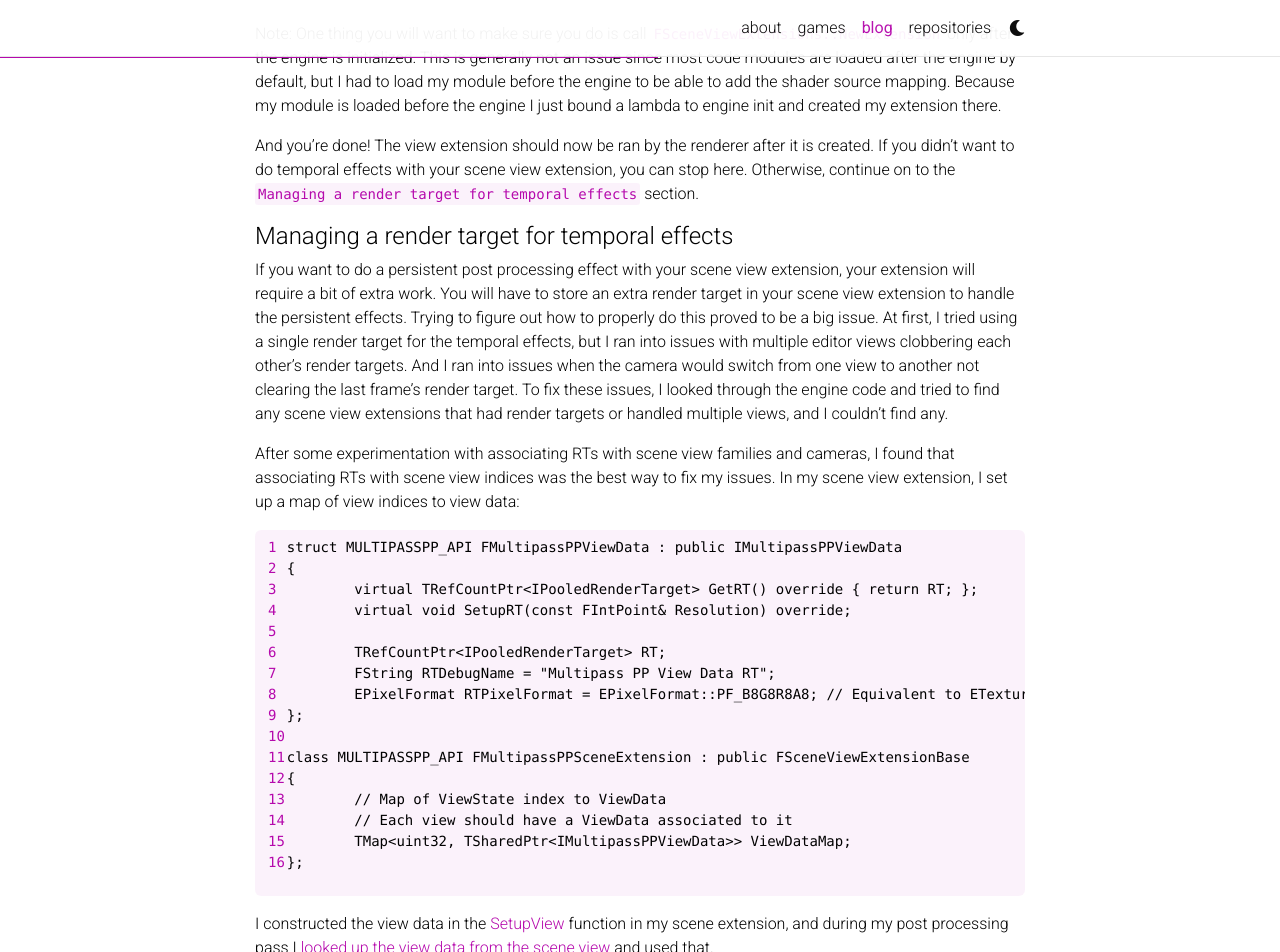
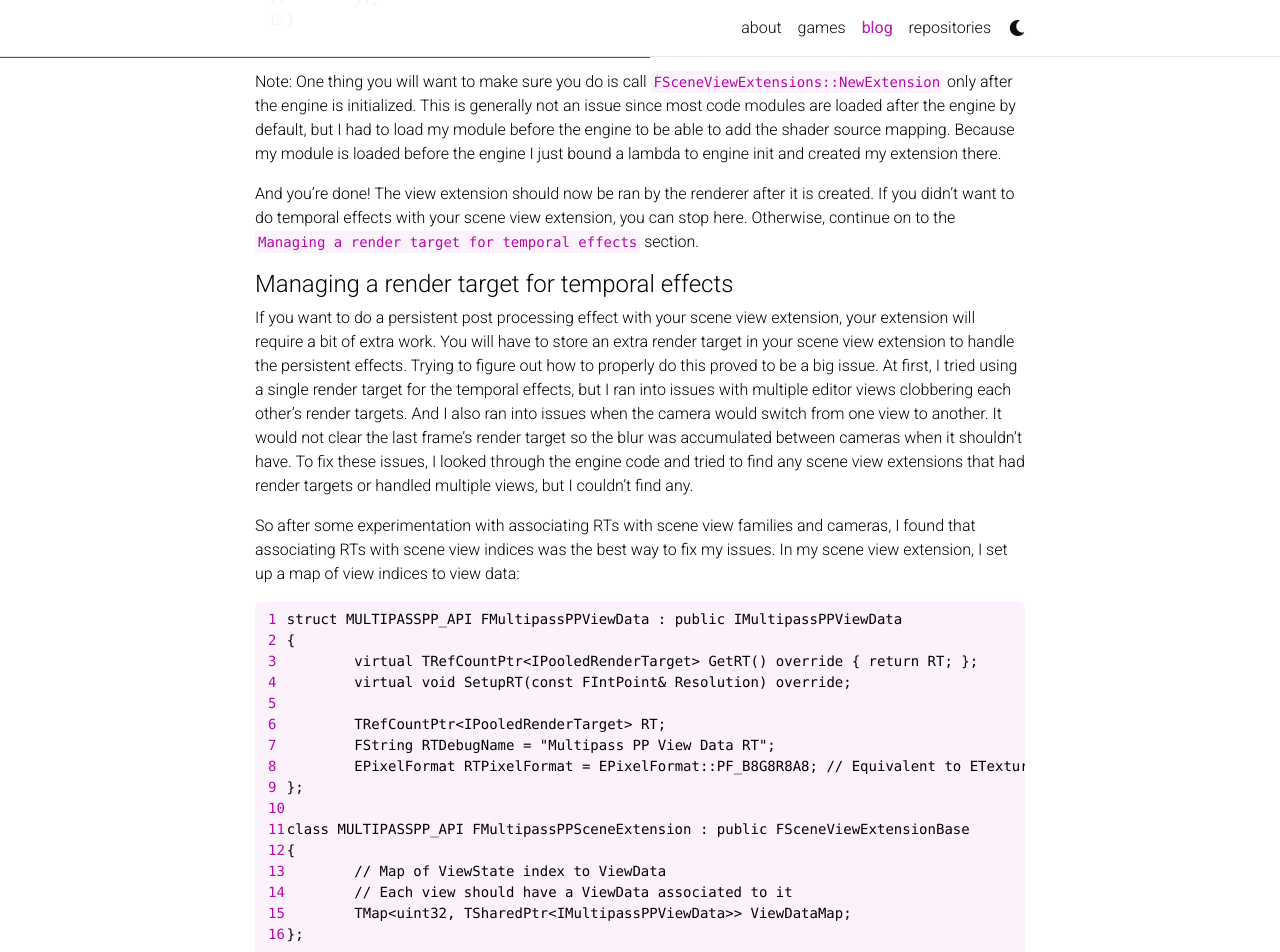
Before and after one commit to nicholas477/nicholas477.github.io, a Jekyll site: the page built from _posts/2023-10-21-multipass_pp.md, in a window 1280 px wide and 1400 px high, scrolled down 2934 px. Shown: the top 952 px of the window. Built offline with Jekyll 4.4.1, drawn with Linux system fonts in a browser that asks for light colours; comment, search, counter and statistics services are not loaded; a style sheet for code colours, icons or effects is not loaded; some of the changed text lies outside the part shown.

Commit message:
Finished multipass article

```diff
--- a/_posts/2023-10-21-multipass_pp.md
+++ b/_posts/2023-10-21-multipass_pp.md
@@ -34,7 +36,7 @@
 ## Implementing post processing passes
 I wrote a [plugin that helps you implement your own post processing passes with scene view extensions](https://github.com/nicholas477/MultipassPP), so the rest of this section will just be a high level overview of how to implement your own scene view extension. If you want to see specifics you can peruse the code in the plugin.
 
-I also recommend using the
+If you want to write your own post processing pass then I recommend just using the plugin instead of writing the extension entirely from scratch. The interlacing effect and motion blur effect are included in the plugin for you to edit however you like.
 
 #### Creating the scene view extension
 Creating a scene view extension and getting the engine to run it is pretty straightforward. You subclass `FSceneViewExtensionBase` or `FWorldSceneViewExtension`, implement the pure virtual methods, and call `FSceneViewExtensions::NewExtension()` with your extension.
@@ -63,9 +65,9 @@
 And you're done! The view extension should now be ran by the renderer after it is created. If you didn't want to do temporal effects with your scene view extension, you can stop here. Otherwise, continue on to the `Managing a render target for temporal effects` section.
 
 #### Managing a render target for temporal effects
-If you want to do a persistent post processing effect with your scene view extension, your extension will require a bit of extra work. You will have to store an extra render target in your scene view extension to handle the persistent effects. Trying to figure out how to properly do this proved to be a big issue. At first, I tried using a single render target for the temporal effects, but I ran into issues with multiple editor views clobbering each other's render targets. And I ran into issues when the camera would switch from one view to another not clearing the last frame's render target. To fix these issues, I looked through the engine code and tried to find any scene view extensions that had render targets or handled multiple views, and I couldn't find any.
+If you want to do a persistent post processing effect with your scene view extension, your extension will require a bit of extra work. You will have to store an extra render target in your scene view extension to handle the persistent effects. Trying to figure out how to properly do this proved to be a big issue. At first, I tried using a single render target for the temporal effects, but I ran into issues with multiple editor views clobbering each other's render targets. And I also ran into issues when the camera would switch from one view to another. It would not clear the last frame's render target so the blur was accumulated between cameras when it shouldn't have. To fix these issues, I looked through the engine code and tried to find any scene view extensions that had render targets or handled multiple views, but I couldn't find any.
 
-After some experimentation with associating RTs with scene view families and cameras, I found that associating RTs with scene view indices was the best way to fix my issues. In my scene view extension, I set up a map of view indices to view data:
+So after some experimentation with associating RTs with scene view families and cameras, I found that associating RTs with scene view indices was the best way to fix my issues. In my scene view extension, I set up a map of view indices to view data:
 
 {% highlight c++ linenos %}
 struct MULTIPASSPP_API FMultipassPPViewData : public IMultipassPPViewData
```
Also changed, not shown: other parts of _posts/2023-10-21-multipass_pp.md (+4 -2 lines).
